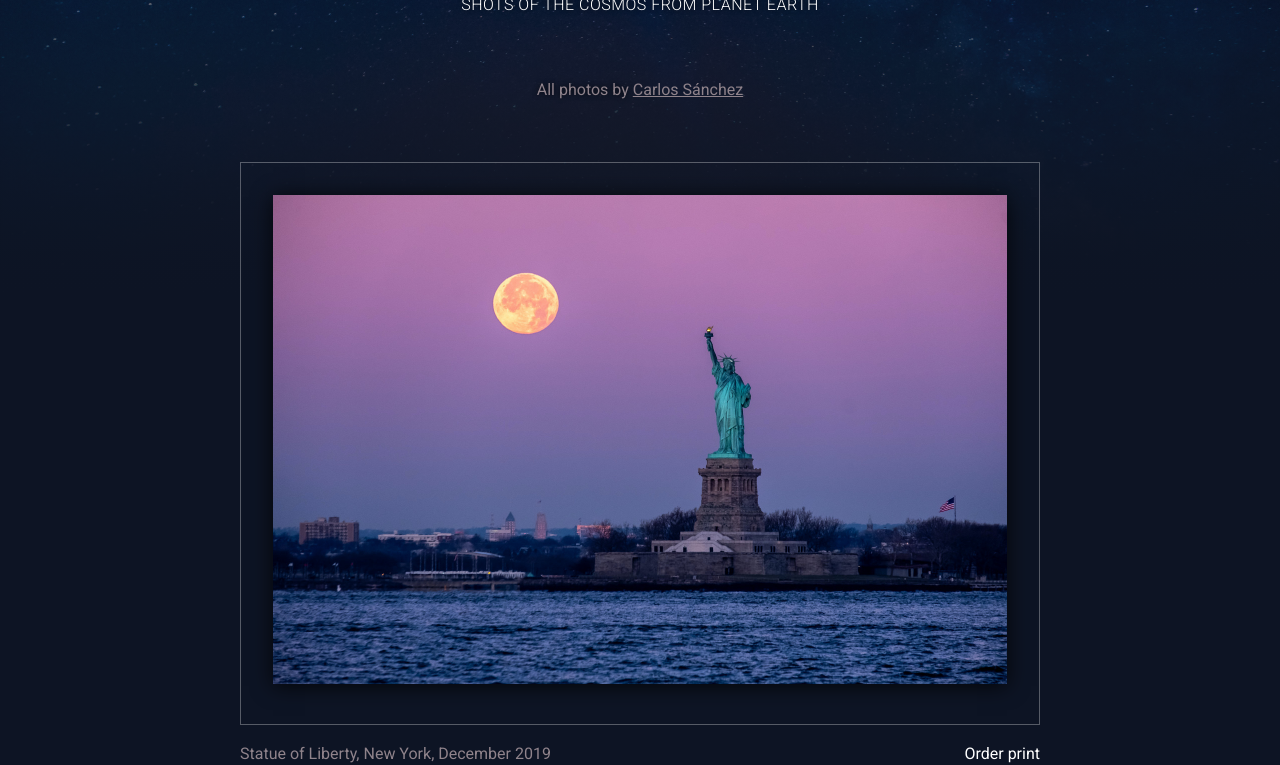
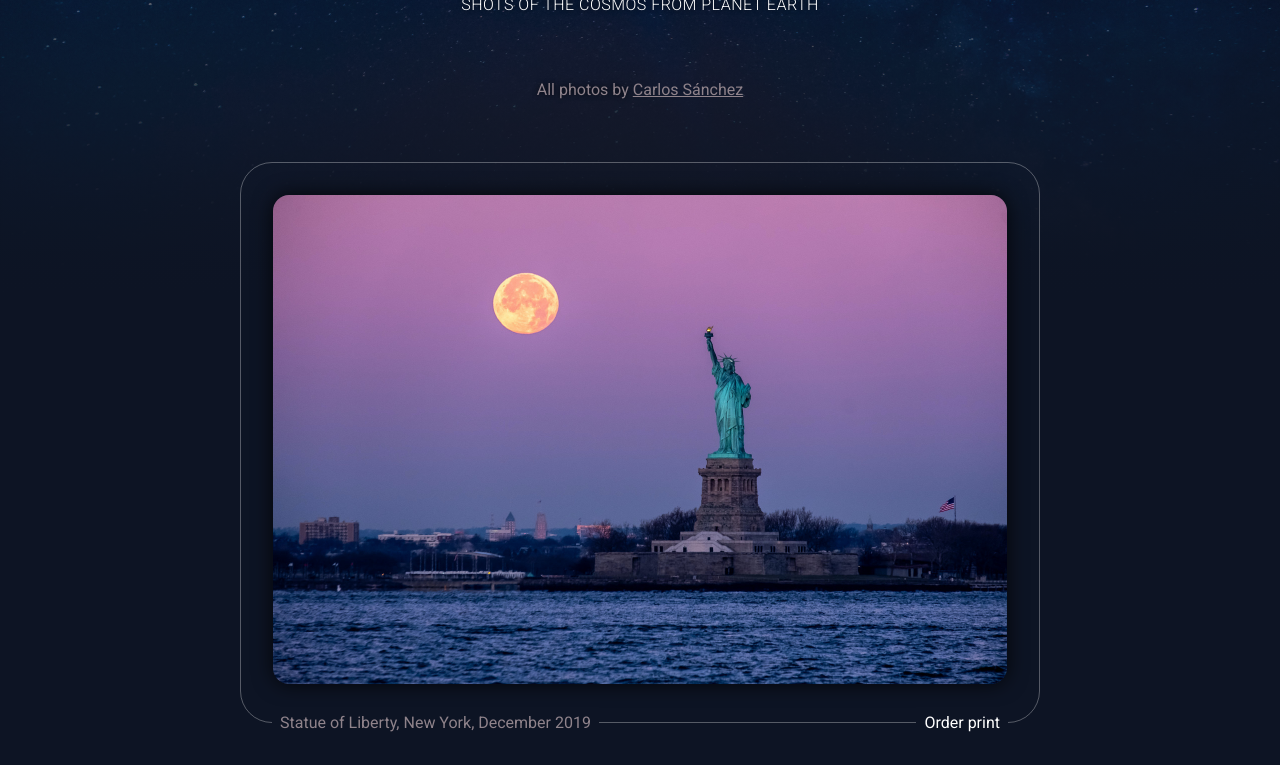
Before and after one commit to carlos-sanchez/carlos-sanchez.github.io, a plain HTML site: page night-sky.html in a window 1280 px wide. Shown: the part 191-956 px from the top of the page. Drawn offline with nearby package versions, Linux system fonts and the light colour scheme; a web font is replaced by a local one.

Commit message:
improves night sky site

```diff
--- a/styles/night-sky.less
+++ b/styles/night-sky.less
@@ -72,22 +72,36 @@
 
 .night-sky-figure__img-wrapper{
   border: 1px solid rgba(255,255,255,.3);
-  padding: 32px;
+  border-radius: 32px;
+  padding: 32px 32px 30px;
   margin-bottom: 1rem;
   pointer-events: none;
   img{
-    box-shadow: 0 2px 20px rgba(0, 0, 0, 0.8);
+    box-shadow: 0 0px 20px rgba(0, 0, 0, 0.8);
+    border-radius: 16px;
   }
 }
 
 .night-sky-photo-wrapper__caption{
   float: left;
   color: @night-sky-purple;
+  background: @night-sky-blue;
+  position: relative;
+  top:-32px;
+  left: 32px;
+  padding: 0 8px;
+  line-height: 32px;
 }
 
 .night-sky-photo-wrapper__cta{
   float: right;
   text-decoration: none;
+  background: @night-sky-blue;
+  position: relative;
+  top:-32px;
+  right: 32px;
+  padding: 0 8px;
+  line-height: 32px;
 }
 
 .night-sky-footer{
```
Also changed, not shown: css/styles.css, 1 other file.
